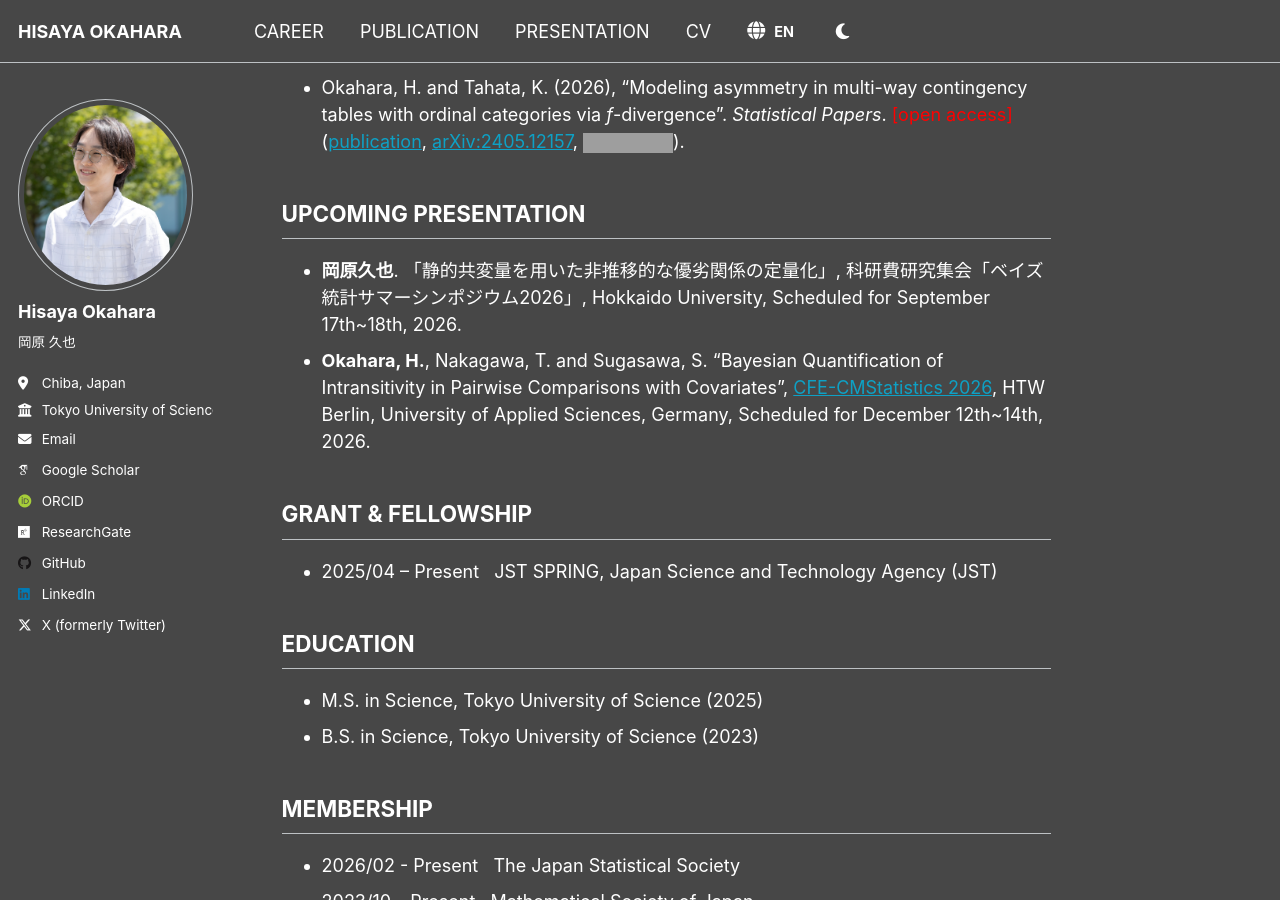
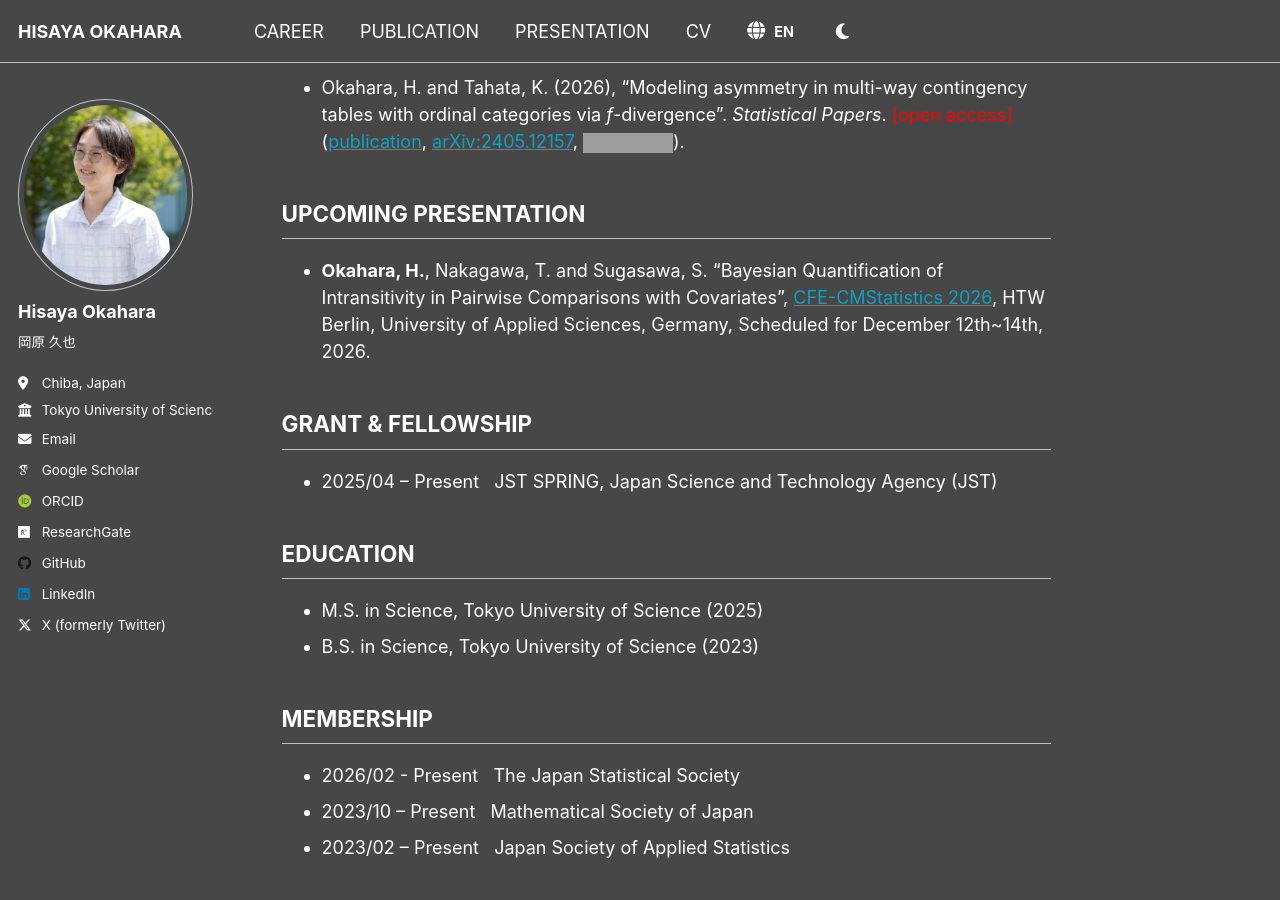
Before and after one commit to h-okahara/h-okahara.github.io, a Jekyll site: the page built from _pages/about.md, in a window 1280 px wide and 900 px high, scrolled down 694 px. Built offline with Jekyll 4.4.1, drawn with Linux system fonts in a browser that asks for light colours; some web fonts are replaced; grey boxes are pictures that could not be loaded.

Commit message:
Move completed BAYSS 2026 talk out of UPCOMING
The 科研費研究集会「ベイズ統計サマーシンポジウム2026」 talk at Hokkaido
University (Sept 17-18, 2026) has been given: drop it from about.md's
UPCOMING PRESENTATION and remove the Scheduled-for wording from its
entry in the full symposium presentation list.

Co-Authored-By: Claude Sonnet 5 <noreply@anthropic.com>

```diff
--- a/_pages/about.md
+++ b/_pages/about.md
@@ -24,9 +24,6 @@ redirect_from:
 
 
 ## <span data-i18n="home.header_presentation">UPCOMING PRESENTATION</span>
-- **岡原久也**. 「静的共変量を用いた非推移的な優劣関係の定量化」, 科研費研究集会「ベイズ統計サマーシンポジウム2026」,
-  <span data-i18n="presentation.loc_hokkaido_u">Hokkaido University</span>, <span data-i18n="presentation.status.scheduled">Scheduled for </span>
-  <span data-i18n="presentation.month.09">September</span> <span data-i18n="presentation.date.17">17th</span>~<span data-i18n="presentation.date.18">18th</span>, <span data-i18n="presentation.year.2026">2026</span>.
 - **Okahara, H.**, Nakagawa, T. and Sugasawa, S. "Bayesian Quantification of Intransitivity in Pairwise Comparisons with Covariates", [CFE-CMStatistics 2026](https://www.cmstatistics.org/CFECMStatistics2026/),
   <span data-i18n="presentation.loc_berlin">HTW Berlin, University of Applied Sciences, Germany,</span> <span data-i18n="presentation.status.scheduled">Scheduled for </span>
   <span data-i18n="presentation.month.12">December</span> <span data-i18n="presentation.date.12">12th</span>~<span data-i18n="presentation.date.14">14th</span>, <span data-i18n="presentation.year.2026">2026</span>.
```
Also changed, not shown: _includes/sections/presentation-symposium.md (+1 -1 lines).
